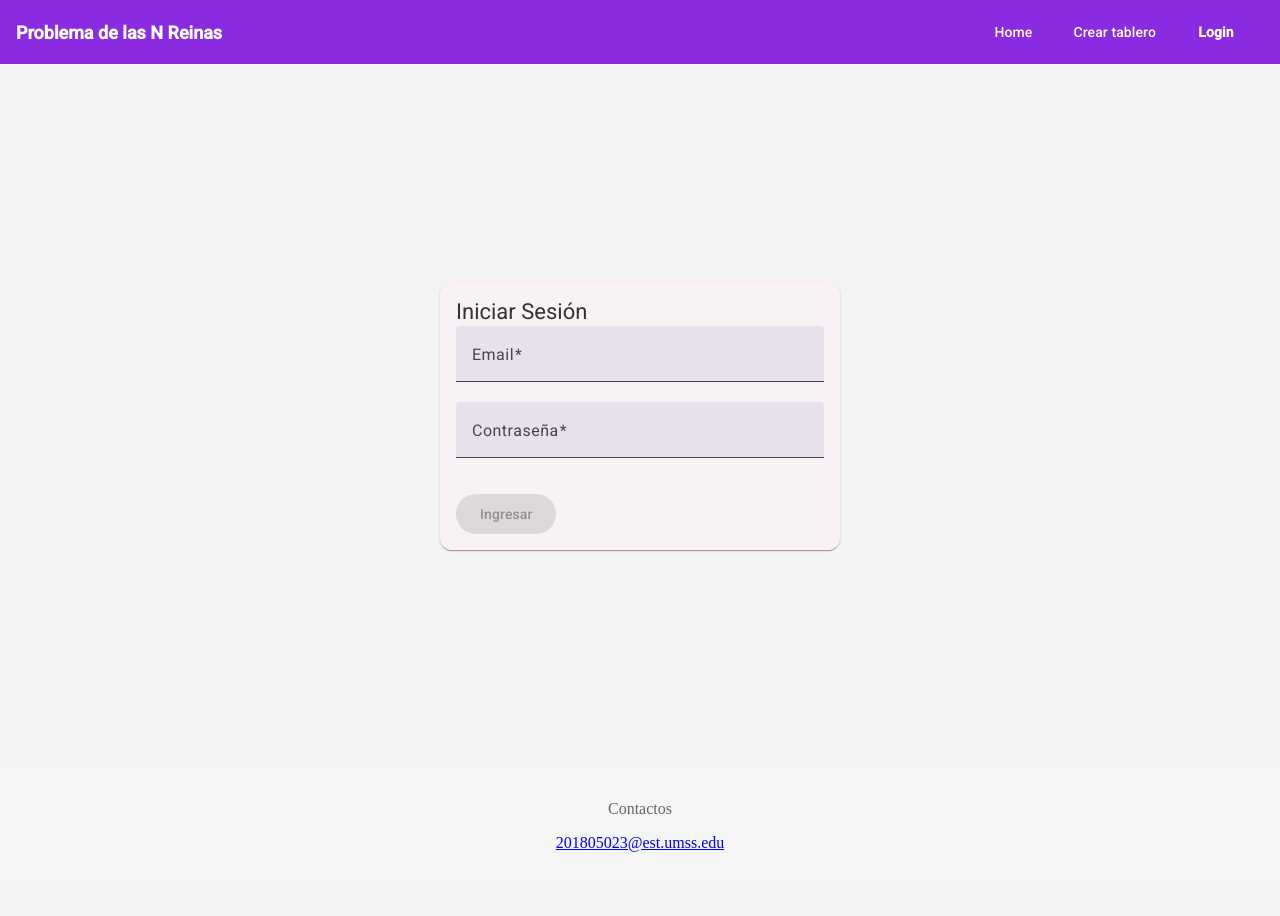
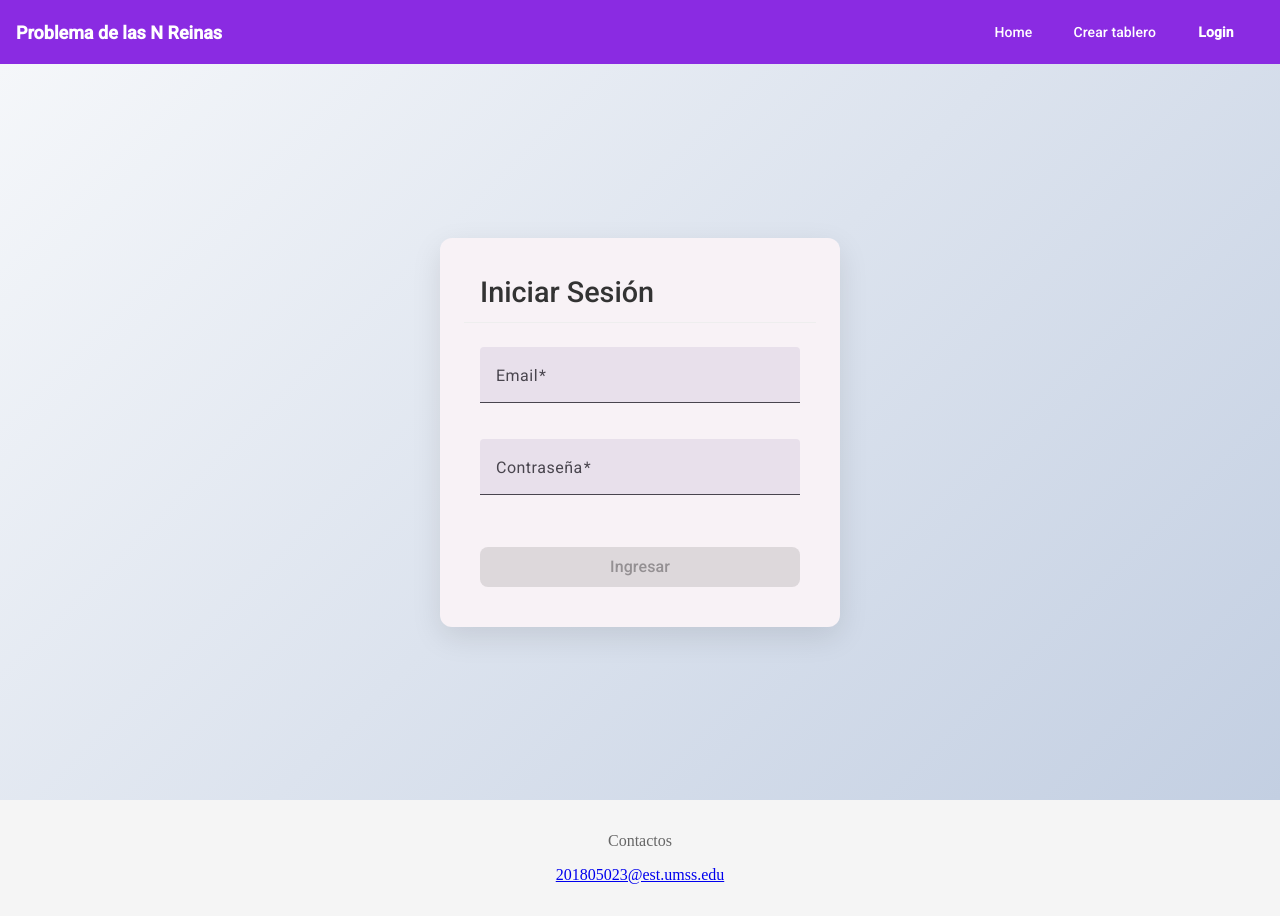
Before and after one commit to Frosmin/Proyecto_progra_web, an Angular app in the folder frontend/angular/: page /login in a window 1280 px wide. Before the commit the page ends 884 px from the top, so only its background shows below. Built offline with nearby package versions, Linux system fonts and the light colour scheme.

Commit message:
add: mejorar estilos de la página de inicio de sesión con animaciones y ajustes de diseño

```diff
--- a/frontend/angular/src/app/login/login.component.scss
+++ b/frontend/angular/src/app/login/login.component.scss
@@ -2,25 +2,65 @@
   display: flex;
   justify-content: center;
   align-items: center;
-  height: 80vh;
+  min-height: calc(100vh - 64px); // Ajusta 64px a la altura de tu barra de navegación
+  background: linear-gradient(135deg, #f5f7fa 0%, #c3cfe2 100%);
   padding: 2rem;
+  box-sizing: border-box;
 }
 
 .login-card {
   width: 100%;
   max-width: 400px;
+  padding: 1.5rem;
+  box-shadow: 0 10px 30px rgba(0, 0, 0, 0.1);
+  border-radius: 12px;
+  animation: fadeIn 0.6s ease-in-out;
+}
+
+mat-card-header {
+  text-align: center;
+  padding-bottom: 1rem;
+  border-bottom: 1px solid #eee;
+  margin-bottom: 1.5rem;
+}
+
+mat-card-title {
+  font-size: 1.8rem;
+  font-weight: 500;
+  color: #333;
+}
+
+form {
+  display: flex;
+  flex-direction: column;
+  gap: 1rem;
 }
 
 .full-width {
   width: 100%;
 }
 
-mat-card-content {
-  display: flex;
-  flex-direction: column;
-  gap: 1rem;
+button[mat-raised-button] {
+  padding: 12px 0;
+  font-size: 1rem;
+  font-weight: 500;
+  margin-top: 1rem;
+  border-radius: 8px;
+  transition: background-color 0.3s, transform 0.2s, box-shadow 0.3s;
 }
 
-button {
-  margin-top: 1rem;
+button[mat-raised-button]:hover {
+  transform: translateY(-3px);
+  box-shadow: 0 4px 12px rgba(0, 0, 0, 0.15);
 }
+
+@keyframes fadeIn {
+  from {
+    opacity: 0;
+    transform: translateY(-20px);
+  }
+  to {
+    opacity: 1;
+    transform: translateY(0);
+  }
+}
```
